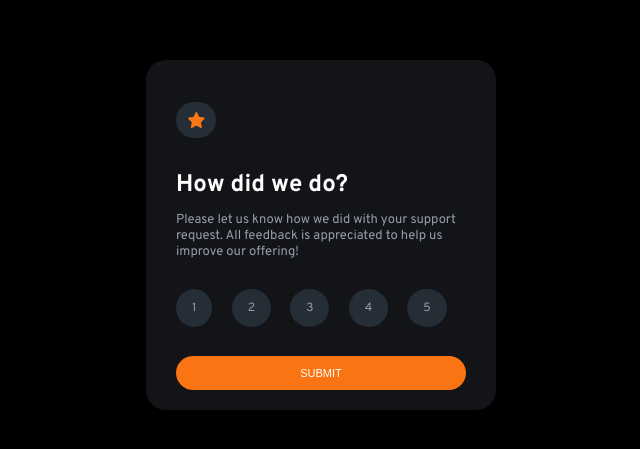
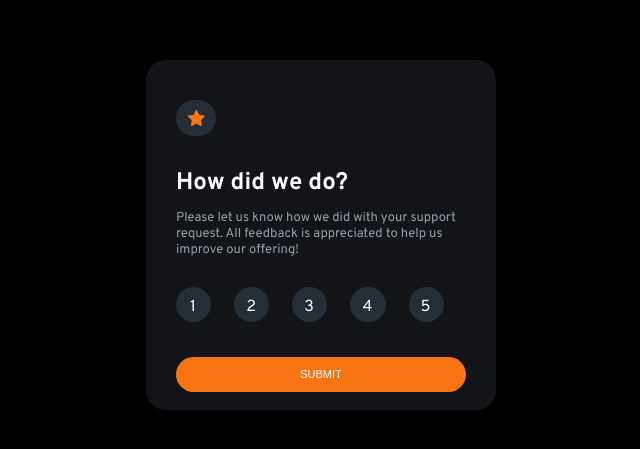
Before and after one commit to gemanzo/Interactive-rating-component, a plain HTML site: page index.html in a window 1280 px wide. Shown: the part 165-614 px from the top of the page, 319-959 px from the left. Drawn offline with Linux system fonts and the light colour scheme.

Commit message:
refactoring html for better accessibility

```diff
--- a/app.js
+++ b/app.js
@@ -9,7 +9,7 @@ ratings.forEach((rating) =>
     resetSelect();
 
     rating.classList.toggle('selected');
-    selectedRating.textContent = rating.dataset.rating;
+    selectedRating.textContent = rating.value;
   })
 );
 
--- a/index.html
+++ b/index.html
@@ -24,10 +24,11 @@
   </head>
   <body>
     <!-- Rating state start -->
+    <main>
       <div class="container">
         <div class="start-container">
           <div class="star-container">
-          <img src="images/icon-star.svg" alt="star icon" />
+            <img src="images/icon-star.svg" alt="" aria-hidden="true" />
           </div>
           <h2 class="title">How did we do?</h2>
           <div class="text-container">
@@ -36,13 +37,50 @@
               feedback is appreciated to help us improve our offering!
             </p>
           </div>
-        <div class="ratings-container">
-          <div class="rating" data-rating="1">1</div>
-          <div class="rating" data-rating="2">2</div>
-          <div class="rating" data-rating="3">3</div>
-          <div class="rating" data-rating="4">4</div>
-          <div class="rating" data-rating="5">5</div>
-        </div>
+          <form class="ratings-container">
+            <fieldset>
+              <label for="rating-1">1</label>
+              <input
+                type="radio"
+                name="rating"
+                id="rating-1"
+                class="rating"
+                value="1"
+              />
+              <label for="rating-2">2</label>
+              <input
+                type="radio"
+                name="rating"
+                id="rating-2"
+                class="rating"
+                value="2"
+              />
+              <label for="rating-3">3</label>
+              <input
+                type="radio"
+                name="rating"
+                id="rating-3"
+                class="rating"
+                value="3"
+              />
+              <label for="rating-4">4</label>
+              <input
+                type="radio"
+                name="rating"
+                id="rating-4"
+                class="rating"
+                value="4"
+              />
+              <label for="rating-5">5</label>
+              <input
+                type="radio"
+                name="rating"
+                id="rating-5"
+                class="rating"
+                value="5"
+              />
+            </fieldset>
+          </form>
           <button class="submit">Submit</button>
         </div>
         <div class="thankyou-form hide">
@@ -55,29 +93,12 @@
           <h2>Thank you!</h2>
           <div class="text-container">
             <p class="text">
-            We appreciate you taking the time to give a rating. If you ever need
-            more support, don’t hesitate to get in touch!
+              We appreciate you taking the time to give a rating. If you ever
+              need more support, don’t hesitate to get in touch!
             </p>
           </div>
         </div>
       </div>
-
-    <!-- Rating state end -->
-
-    <!-- Thank you state start -->
-
-    <!-- You selected -->
-
-    <!-- out of 5 Thank you! We appreciate you taking the time to give a rating. If
-    you ever need more support, don’t hesitate to get in touch! -->
-
-    <!-- Thank you state end -->
-
-    <!-- <div class="attribution">
-      Challenge by
-      <a href="https://www.frontendmentor.io?ref=challenge" target="_blank"
-        >Frontend Mentor</a
-      >. Coded by <a href="#">Your Name Here</a>.
-    </div> -->
+    </main>
   </body>
 </html>
--- a/style.css
+++ b/style.css
@@ -55,16 +55,38 @@ p.text {
 
 .ratings-container {
   display: flex;
-  flex-direction: row;
   margin: 1.8rem auto;
   width: 100%;
+}
+
+input[type='radio'] {
+  appearance: none;
+  -webkit-appearance: none; /*to disable the default appearance of radio button*/
+  -moz-appearance: none;
+  position: relative;
+}
+
+input[type='radio']:focus {
+  outline: none; /*to remove the square border on focus*/
+}
+label {
+  position: absolute;
+  z-index: 999;
+  transform: translate(12px, 10px);
+}
+label:first-of-type {
+  transform: translate(14px, 10px);
+}
+
+fieldset {
+  border: none;
 }
 
 .rating {
   border-radius: 50%;
   background-color: var(--dark-blue);
   color: var(--ligth-grey);
-  padding: 0.7rem 1rem;
+  padding: 1.1rem 1.1rem;
   font-size: 12px;
   margin-right: 1.2rem;
   cursor: pointer;
```
Lines whose indentation alone changed are shown as unchanged.
